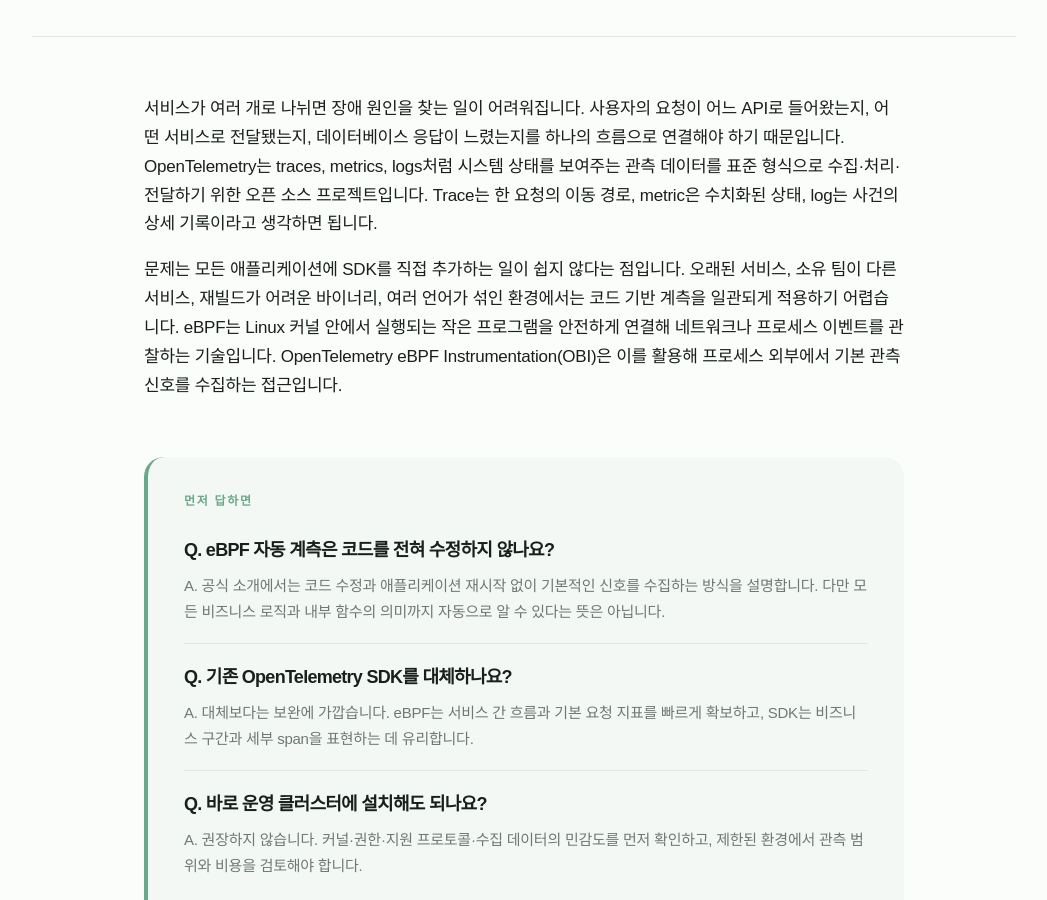
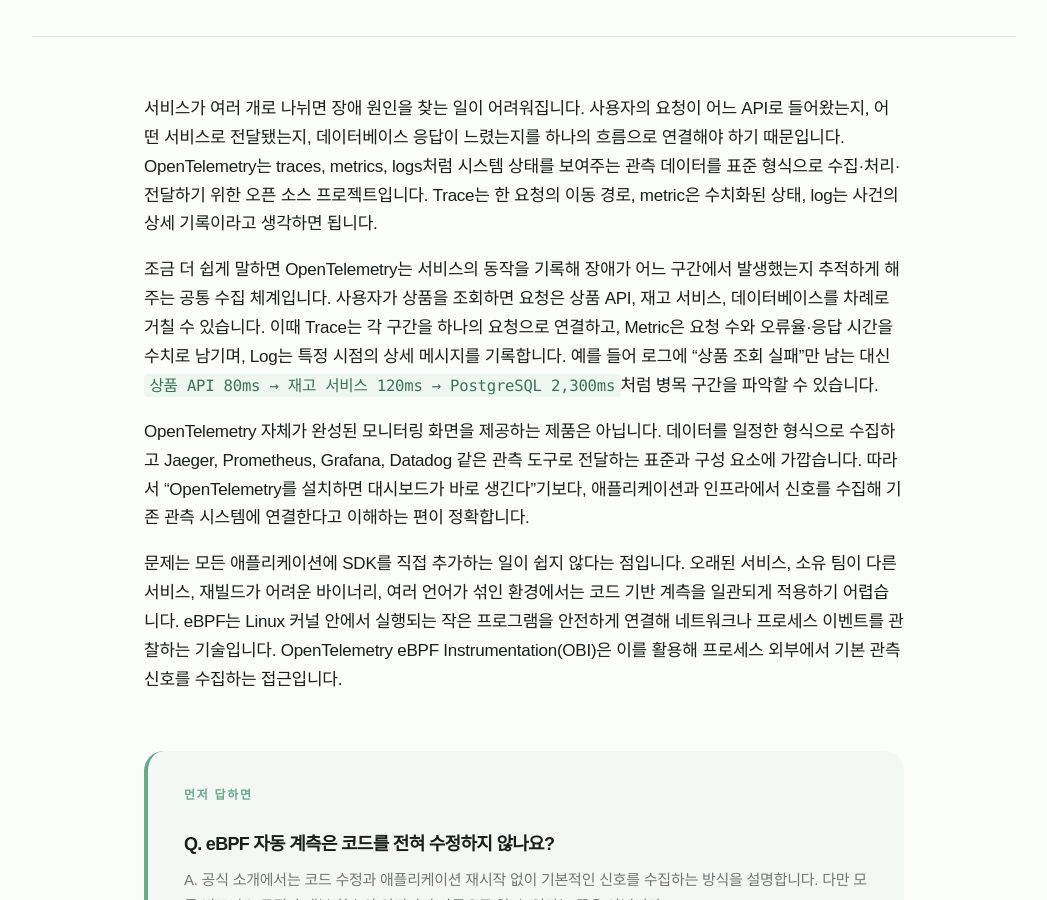
Before and after one commit to Seoha57/TechBlog, a Jekyll site: the page built from _posts/2026-09-16-opentelemetry-ebpf.md, in a window 1280 px wide and 900 px high, scrolled down 425 px. Shown: the whole window, without its empty margins (116-1163 px from the left). Built offline with Jekyll 4.4.1, drawn with Linux system fonts in a browser that asks for light colours; some web fonts are replaced.

Commit message:
Explain OpenTelemetry basics for beginners

```diff
--- a/_posts/2026-09-16-opentelemetry-ebpf.md
+++ b/_posts/2026-09-16-opentelemetry-ebpf.md
@@ -7,6 +7,10 @@
 ---
 
 서비스가 여러 개로 나뉘면 장애 원인을 찾는 일이 어려워집니다. 사용자의 요청이 어느 API로 들어왔는지, 어떤 서비스로 전달됐는지, 데이터베이스 응답이 느렸는지를 하나의 흐름으로 연결해야 하기 때문입니다. OpenTelemetry는 traces, metrics, logs처럼 시스템 상태를 보여주는 관측 데이터를 표준 형식으로 수집·처리·전달하기 위한 오픈 소스 프로젝트입니다. Trace는 한 요청의 이동 경로, metric은 수치화된 상태, log는 사건의 상세 기록이라고 생각하면 됩니다.
+
+조금 더 쉽게 말하면 OpenTelemetry는 서비스의 동작을 기록해 장애가 어느 구간에서 발생했는지 추적하게 해주는 공통 수집 체계입니다. 사용자가 상품을 조회하면 요청은 상품 API, 재고 서비스, 데이터베이스를 차례로 거칠 수 있습니다. 이때 Trace는 각 구간을 하나의 요청으로 연결하고, Metric은 요청 수와 오류율·응답 시간을 수치로 남기며, Log는 특정 시점의 상세 메시지를 기록합니다. 예를 들어 로그에 “상품 조회 실패”만 남는 대신 `상품 API 80ms → 재고 서비스 120ms → PostgreSQL 2,300ms`처럼 병목 구간을 파악할 수 있습니다.
+
+OpenTelemetry 자체가 완성된 모니터링 화면을 제공하는 제품은 아닙니다. 데이터를 일정한 형식으로 수집하고 Jaeger, Prometheus, Grafana, Datadog 같은 관측 도구로 전달하는 표준과 구성 요소에 가깝습니다. 따라서 “OpenTelemetry를 설치하면 대시보드가 바로 생긴다”기보다, 애플리케이션과 인프라에서 신호를 수집해 기존 관측 시스템에 연결한다고 이해하는 편이 정확합니다.
 
 문제는 모든 애플리케이션에 SDK를 직접 추가하는 일이 쉽지 않다는 점입니다. 오래된 서비스, 소유 팀이 다른 서비스, 재빌드가 어려운 바이너리, 여러 언어가 섞인 환경에서는 코드 기반 계측을 일관되게 적용하기 어렵습니다. eBPF는 Linux 커널 안에서 실행되는 작은 프로그램을 안전하게 연결해 네트워크나 프로세스 이벤트를 관찰하는 기술입니다. OpenTelemetry eBPF Instrumentation(OBI)은 이를 활용해 프로세스 외부에서 기본 관측 신호를 수집하는 접근입니다.
 
```
